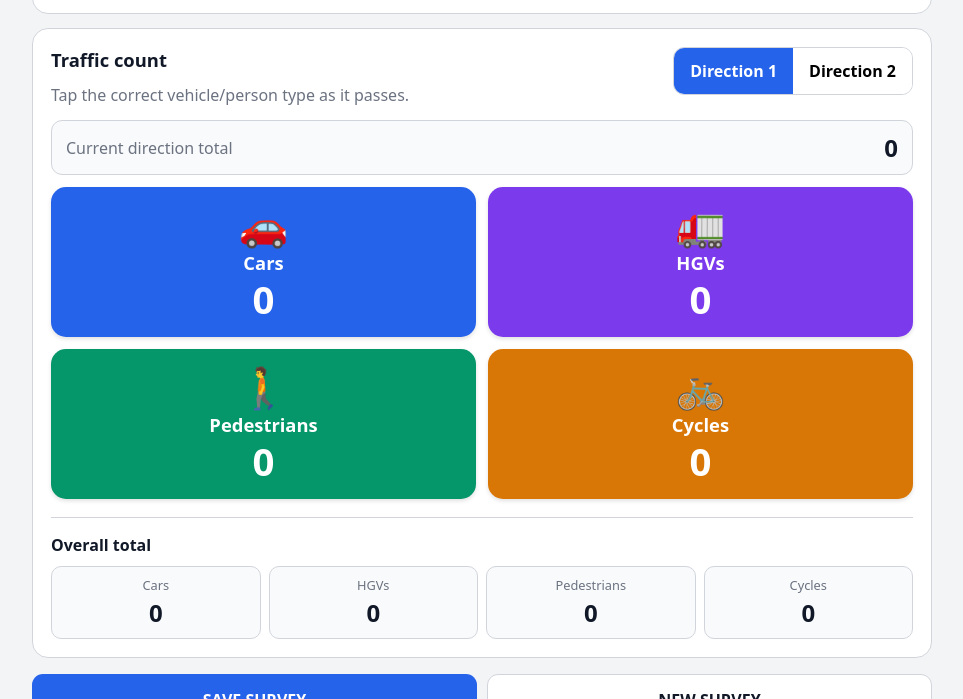
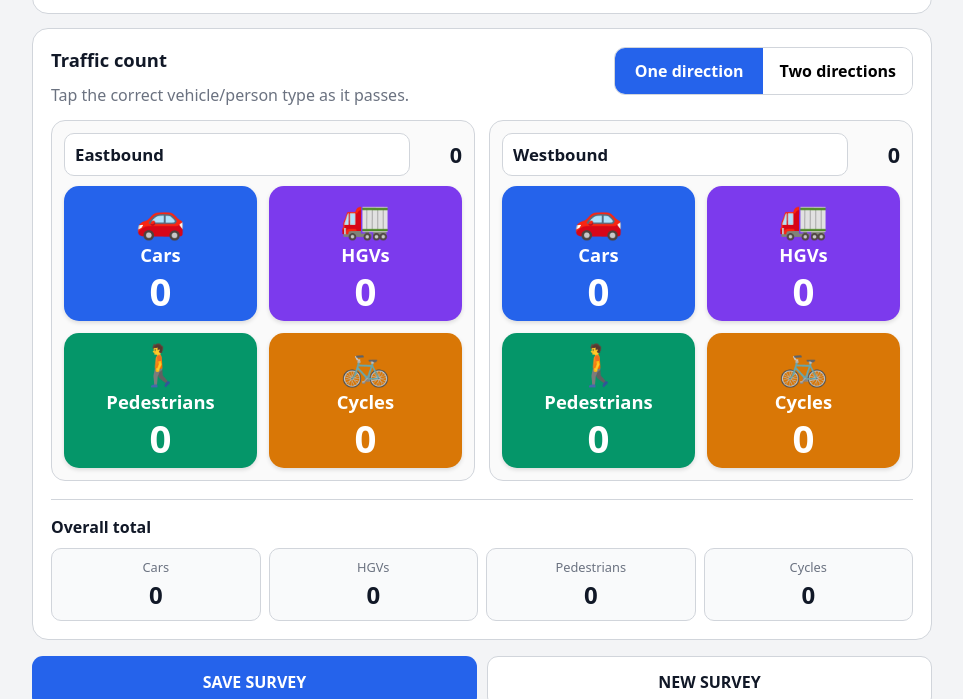
Before and after one commit to EDavies53/Traffic-Counter, a plain HTML site: page index.html in a window 1280 px wide. Shown: the part 677-1376 px from the top of the page, without its empty margins (158-1121 px from the left). Drawn offline with Linux system fonts and the light colour scheme.

Commit message:
Add files via upload

```diff
--- a/app.js
+++ b/app.js
@@ -14,7 +14,8 @@
   running: false,
   paused: false,
   finished: false,
-  activeDirection: "Direction 1",
+  directionMode: "one",
+  directionNames: { "Direction 1": "Eastbound", "Direction 2": "Westbound" },
   counts: {
     "Direction 1": { Cars: 0, HGVs: 0, Pedestrians: 0, Cycles: 0 },
     "Direction 2": { Cars: 0, HGVs: 0, Pedestrians: 0, Cycles: 0 }
@@ -79,10 +80,19 @@
     $(allId).textContent = totalForType(type);
   });
 
-  $("directionTotal").textContent = totalForDirection(state.activeDirection);
-
-  document.querySelectorAll(".direction").forEach(btn => {
-    btn.classList.toggle("active", btn.dataset.direction === state.activeDirection);
+  document.querySelectorAll(".mode-btn").forEach(btn => {
+    btn.classList.toggle("active", btn.dataset.mode === state.directionMode);
+  });
+  document.querySelector(".second-panel").classList.toggle("hidden", state.directionMode !== "two");
+  document.querySelectorAll(".direction-name").forEach(input => {
+    input.value = state.directionNames[input.dataset.directionName];
+  });
+  document.querySelectorAll(".panel-total").forEach(el => {
+    el.textContent = totalForDirection(el.dataset.panelTotal);
+  });
+  document.querySelectorAll("[data-count]").forEach(el => {
+    const [direction, type] = el.dataset.count.split("-");
+    el.textContent = state.counts[direction][type];
   });
 
   $("startBtn").disabled = state.running || state.finished;
@@ -147,7 +157,8 @@
     running: false,
     paused: false,
     finished: false,
-    activeDirection: "Direction 1",
+    directionMode: "one",
+    directionNames: { "Direction 1": "Eastbound", "Direction 2": "Westbound" },
     counts: {
       "Direction 1": { Cars: 0, HGVs: 0, Pedestrians: 0, Cycles: 0 },
       "Direction 2": { Cars: 0, HGVs: 0, Pedestrians: 0, Cycles: 0 }
@@ -156,12 +167,12 @@
   render();
 }
 
-function increment(type) {
+function increment(direction, type) {
   if (!state.running) {
     showMessage("Start the 3-minute count before recording traffic.");
     return;
   }
-  state.counts[state.activeDirection][type]++;
+  state.counts[direction][type]++;
   render();
 }
 
@@ -173,6 +184,8 @@
     siteRef: state.siteRef,
     address: state.address,
     notes: state.notes,
+    directionMode: state.directionMode,
+    directionNames: { ...state.directionNames },
     date: state.date || today(),
     startTime: state.startTime || "",
     durationSeconds: Math.min(180, state.elapsedSeconds),
@@ -243,6 +256,8 @@
   state.siteRef = survey.siteRef || "";
   state.address = survey.address || "";
   state.notes = survey.notes || "";
+  state.directionMode = survey.directionMode || "one";
+  state.directionNames = survey.directionNames || { "Direction 1": "Eastbound", "Direction 2": "Westbound" };
   state.date = survey.date || "";
   state.startTime = survey.startTime || "";
   state.elapsedSeconds = Math.min(180, Number(survey.durationSeconds) || 0);
@@ -292,7 +307,7 @@
     return;
   }
   const header = [
-    "Site Reference","Address","Notes","Date","Start Time","Duration (s)",
+    "Site Reference","Address","Notes","Direction Mode","Direction 1","Direction 2","Date","Start Time","Duration (s)",
     "Direction 1 Cars","Direction 1 HGVs","Direction 1 Pedestrians","Direction 1 Cycles",
     "Direction 2 Cars","Direction 2 HGVs","Direction 2 Pedestrians","Direction 2 Cycles",
     "Total Cars","Total HGVs","Total Pedestrians","Total Cycles","Grand Total"
@@ -300,7 +315,10 @@
   const rows = surveys.map(s => {
     const d1 = s.counts["Direction 1"], d2 = s.counts["Direction 2"];
     const vals = [
-      s.siteRef,s.address,s.notes,s.date,s.startTime,s.durationSeconds,
+      s.siteRef,s.address,s.notes,s.directionMode || "one",
+      s.directionNames?.["Direction 1"] || "Eastbound",
+      s.directionNames?.["Direction 2"] || "Westbound",
+      s.date,s.startTime,s.durationSeconds,
       d1.Cars,d1.HGVs,d1.Pedestrians,d1.Cycles,
       d2.Cars,d2.HGVs,d2.Pedestrians,d2.Cycles,
       ...COUNT_TYPES.map(t => (d1[t]||0)+(d2[t]||0)),
@@ -341,14 +359,21 @@
   $("exportAllBtn").addEventListener("click", exportCsv);
 
   document.querySelectorAll(".count-btn").forEach(btn => {
-    btn.addEventListener("click", () => increment(btn.dataset.type));
+    btn.addEventListener("click", () => increment(btn.dataset.direction, btn.dataset.type));
   });
 
-  document.querySelectorAll(".direction").forEach(btn => {
+  document.querySelectorAll(".mode-btn").forEach(btn => {
     btn.addEventListener("click", () => {
-      state.activeDirection = btn.dataset.direction;
+      state.directionMode = btn.dataset.mode;
       render();
     });
+  });
+
+  document.querySelectorAll(".direction-name").forEach(input => {
+    input.addEventListener("input", () => {
+      state.directionNames[input.dataset.directionName] = input.value.trim();
+    });
+    input.addEventListener("blur", render);
   });
 
   $("savedList").addEventListener("click", async e => {
--- a/index.html
+++ b/index.html
@@ -55,30 +55,37 @@
         <h2>Traffic count</h2>
         <p>Tap the correct vehicle/person type as it passes.</p>
       </div>
-      <div class="direction-toggle" role="group" aria-label="Direction">
-        <button class="direction active" data-direction="Direction 1" type="button">Direction 1</button>
-        <button class="direction" data-direction="Direction 2" type="button">Direction 2</button>
+      <div class="direction-mode" role="group" aria-label="Number of directions">
+        <button class="mode-btn active" data-mode="one" type="button">One direction</button>
+        <button class="mode-btn" data-mode="two" type="button">Two directions</button>
       </div>
     </div>
 
-    <div class="total-strip">
-      <span>Current direction total</span>
-      <strong id="directionTotal">0</strong>
-    </div>
-
-    <div class="count-grid">
-      <button class="count-btn car" data-type="Cars" type="button">
-        <span class="icon">🚗</span><span>Cars</span><strong id="cars">0</strong>
-      </button>
-      <button class="count-btn hgv" data-type="HGVs" type="button">
-        <span class="icon">🚛</span><span>HGVs</span><strong id="hgvs">0</strong>
-      </button>
-      <button class="count-btn pedestrian" data-type="Pedestrians" type="button">
-        <span class="icon">🚶</span><span>Pedestrians</span><strong id="pedestrians">0</strong>
-      </button>
-      <button class="count-btn cycle" data-type="Cycles" type="button">
-        <span class="icon">🚲</span><span>Cycles</span><strong id="cycles">0</strong>
-      </button>
+    <div id="directionPanels" class="direction-panels">
+      <div class="direction-panel" data-panel="Direction 1">
+        <div class="direction-title">
+          <input class="direction-name" data-direction-name="Direction 1" type="text" value="Eastbound" aria-label="Direction 1 name" maxlength="40">
+          <strong class="panel-total" data-panel-total="Direction 1">0</strong>
+        </div>
+        <div class="count-grid">
+          <button class="count-btn car" data-direction="Direction 1" data-type="Cars" type="button"><span class="icon">🚗</span><span>Cars</span><strong data-count="Direction 1-Cars">0</strong></button>
+          <button class="count-btn hgv" data-direction="Direction 1" data-type="HGVs" type="button"><span class="icon">🚛</span><span>HGVs</span><strong data-count="Direction 1-HGVs">0</strong></button>
+          <button class="count-btn pedestrian" data-direction="Direction 1" data-type="Pedestrians" type="button"><span class="icon">🚶</span><span>Pedestrians</span><strong data-count="Direction 1-Pedestrians">0</strong></button>
+          <button class="count-btn cycle" data-direction="Direction 1" data-type="Cycles" type="button"><span class="icon">🚲</span><span>Cycles</span><strong data-count="Direction 1-Cycles">0</strong></button>
+        </div>
+      </div>
+      <div class="direction-panel second-panel" data-panel="Direction 2">
+        <div class="direction-title">
+          <input class="direction-name" data-direction-name="Direction 2" type="text" value="Westbound" aria-label="Direction 2 name" maxlength="40">
+          <strong class="panel-total" data-panel-total="Direction 2">0</strong>
+        </div>
+        <div class="count-grid">
+          <button class="count-btn car" data-direction="Direction 2" data-type="Cars" type="button"><span class="icon">🚗</span><span>Cars</span><strong data-count="Direction 2-Cars">0</strong></button>
+          <button class="count-btn hgv" data-direction="Direction 2" data-type="HGVs" type="button"><span class="icon">🚛</span><span>HGVs</span><strong data-count="Direction 2-HGVs">0</strong></button>
+          <button class="count-btn pedestrian" data-direction="Direction 2" data-type="Pedestrians" type="button"><span class="icon">🚶</span><span>Pedestrians</span><strong data-count="Direction 2-Pedestrians">0</strong></button>
+          <button class="count-btn cycle" data-direction="Direction 2" data-type="Cycles" type="button"><span class="icon">🚲</span><span>Cycles</span><strong data-count="Direction 2-Cycles">0</strong></button>
+        </div>
+      </div>
     </div>
 
     <div class="overall">
--- a/service-worker.js
+++ b/service-worker.js
@@ -1,4 +1,4 @@
-const CACHE_NAME = "traffic-count-v1";
+const CACHE_NAME = "traffic-count-v2";
 const FILES = [
   "./",
   "./index.html",
--- a/style.css
+++ b/style.css
@@ -145,3 +145,56 @@
   .count-btn { min-height: 125px; }
   .count-btn span:not(.icon) { font-size: 1rem; }
 }
+
+.direction-mode {
+  display: grid;
+  grid-template-columns: 1fr 1fr;
+  border: 1px solid var(--border);
+  border-radius: 11px;
+  overflow: hidden;
+  min-width: 250px;
+}
+.mode-btn { border: 0; border-radius: 0; background: #fff; }
+.mode-btn.active { background: var(--primary); color: #fff; }
+
+.direction-panels {
+  display: grid;
+  grid-template-columns: 1fr;
+  gap: 14px;
+}
+.direction-panels.two { grid-template-columns: 1fr 1fr; }
+.direction-panel {
+  border: 1px solid var(--border);
+  border-radius: 14px;
+  padding: 12px;
+  background: #fafafa;
+}
+.direction-title {
+  display: flex;
+  align-items: center;
+  gap: 10px;
+  margin-bottom: 10px;
+}
+.direction-name {
+  flex: 1;
+  min-width: 0;
+  font-size: 1.05rem;
+  font-weight: 800;
+  padding: 9px 10px;
+}
+.panel-total {
+  min-width: 42px;
+  text-align: right;
+  font-size: 1.35rem;
+}
+.direction-panel .count-btn { min-height: 135px; }
+
+@media (min-width: 650px) {
+  .direction-panels:has(.second-panel:not(.hidden)) {
+    grid-template-columns: 1fr 1fr;
+  }
+}
+@media (max-width: 650px) {
+  .count-header { flex-direction: column; }
+  .direction-mode { width: 100%; min-width: 0; }
+}
```
